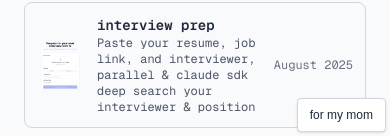
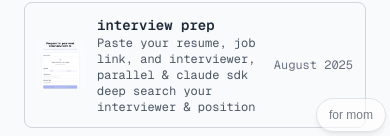
Before and after one commit to darielgu/oct-portfolio, a Next.js app: page / in a window 390 px wide. Shown: the part 708-844 px from the top of the page. Built offline with nearby package versions, Linux system fonts and the light colour scheme.

Commit message:
mobile button fixed poss

```diff
--- a/components/TranslateToggle.tsx
+++ b/components/TranslateToggle.tsx
@@ -57,25 +57,41 @@ export default function TranslateToggle() {
   }, [loaded, setLanguage]);
 
   return (
-    <div className="fixed right-1 bottom-1 md:top-4 md:bottom-auto z-50 flex items-center gap-2">
+    <div className="fixed right-1 bottom-1 md:top-3 md:bottom-auto z-50 flex items-center gap-2">
       {/* Hidden container for Google widget (required) */}
       <div id="google_translate_element" className="hidden" />
+
       <button
         type="button"
         onClick={() => setLanguage(lang === "es" ? "en" : "es")}
-        className="rounded border border-gray-300 bg-white px-3 py-2 text-sm md:text-xs text-gray-800 shadow-sm hover:bg-gray-100 transition-colors duration-200"
+        className="rounded-full border border-gray-300 bg-white px-3 py-2 text-xs text-gray-800 shadow-md opacity-60 hover:opacity-100 hover:scale-105 transition-all duration-200"
         aria-label="Toggle language between English and Spanish"
       >
-        {/* {lang === "es" ? "English" : "Español"} */}
-        <p className="text-xs">for my mom</p>
+        for mom
       </button>
+
       <style jsx global>{`
+        /* Hide the Google Translate banner */
         .goog-te-banner-frame {
           display: none !important;
         }
         body {
           top: 0 !important;
         }
+
+        /* Hide the "Powered by Google" and tooltip popups */
+        .goog-logo-link,
+        .goog-te-gadget span,
+        .goog-te-balloon-frame,
+        .goog-te-banner-frame.skiptranslate {
+          display: none !important;
+        }
+
+        /* Prevent layout shift */
+        .goog-te-gadget {
+          height: 0 !important;
+          overflow: hidden;
+        }
       `}</style>
     </div>
   );
```
